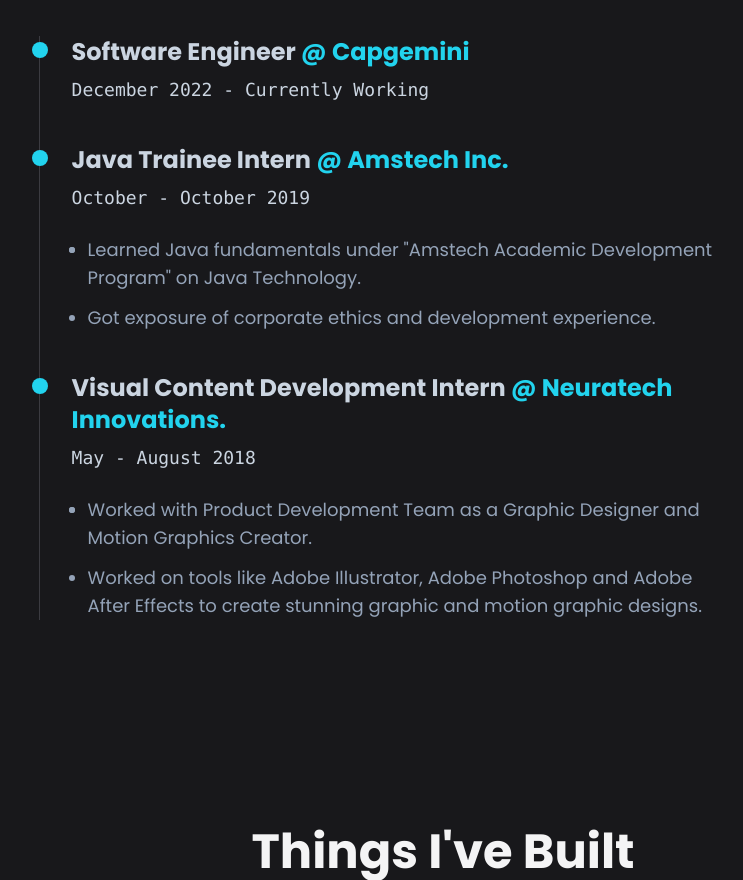
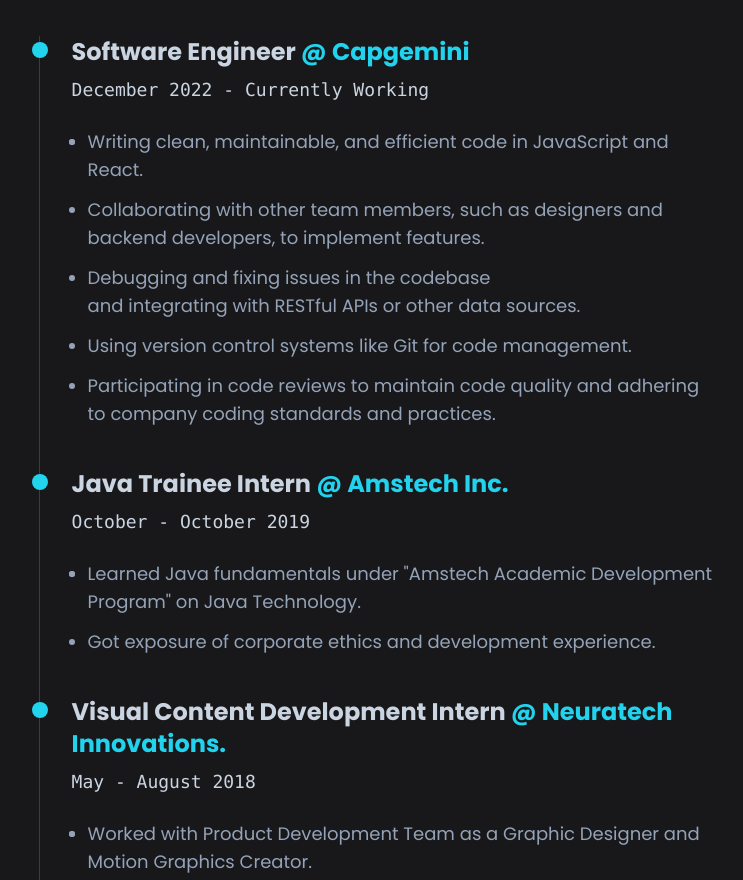
Before and after one commit to subodhGalande/Portfolio, a React (Vite) app: page / in a window 1280 px wide. Shown: the part 1920-2800 px from the top of the page, without its empty margins (197-940 px from the left). Built offline with nearby package versions, Linux system fonts and the light colour scheme.

Commit message:
resume updated and capgemini experience updated

```diff
--- a/src/components/work.jsx
+++ b/src/components/work.jsx
@@ -22,6 +22,26 @@
               <p class="text-base lg:text-lg mt-2 ml-4 text-left font-mono text-slate-300">
                 December 2022 - Currently Working
               </p>
+              <ul class="text-sm lg:text-lg ml-8 mt-6 text-left space-y-3 list-disc list-item text-slate-400">
+                <li>
+                  {" "}
+                  Writing clean, maintainable, and efficient code in JavaScript
+                  and React.
+                </li>
+                <li>
+                  Collaborating with other team members, such as designers and
+                  backend developers, to implement features.
+                </li>
+                <li>Debugging and fixing issues in the codebase</li>
+                and integrating with RESTful APIs or other data sources.
+                <li>
+                  Using version control systems like Git for code management.
+                </li>
+                <li>
+                  Participating in code reviews to maintain code quality and
+                  adhering to company coding standards and practices.
+                </li>
+              </ul>
             </li>
             <li class="mb-10 ml-4">
               <div class="absolute w-4 h-4 bg-cyan-400 rounded-full mt-1.5 -left-2 "></div>
```
Also changed, not shown: 1 other file (tests, documents, lock files or other folders).
